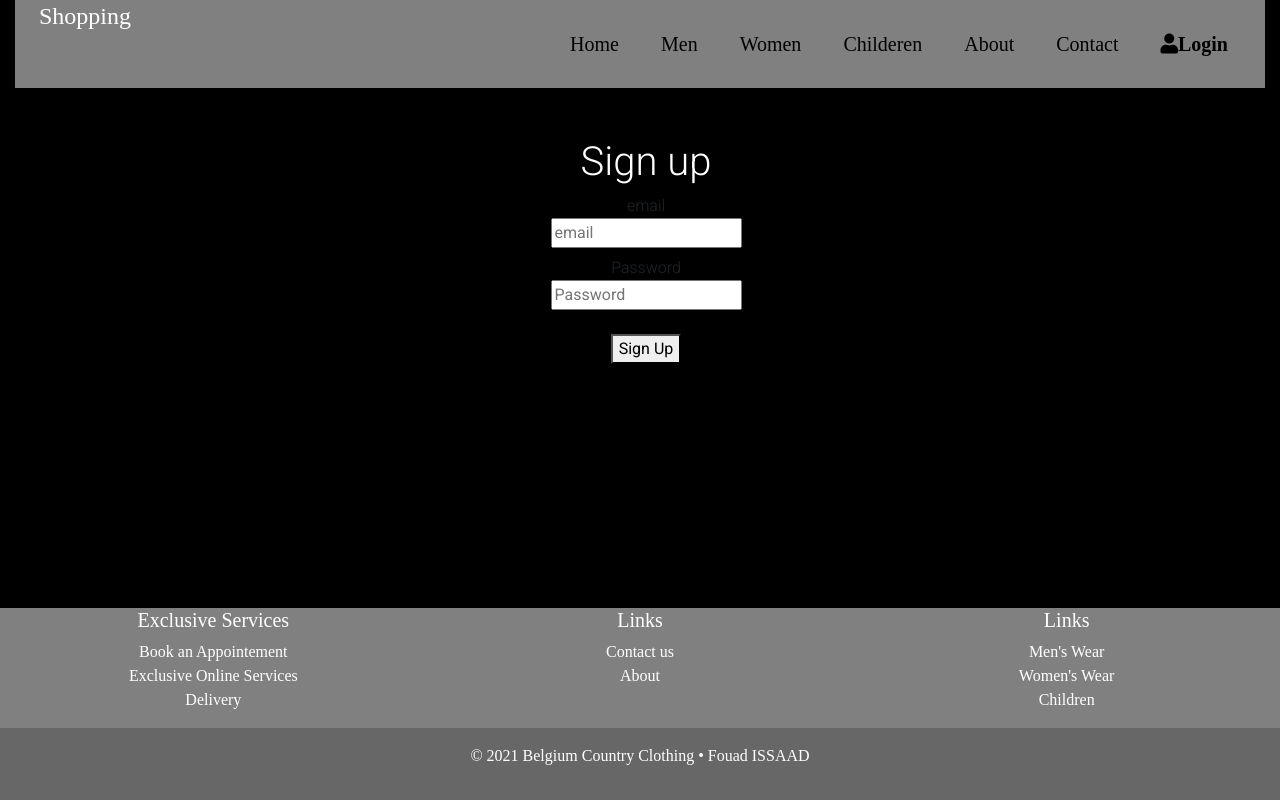
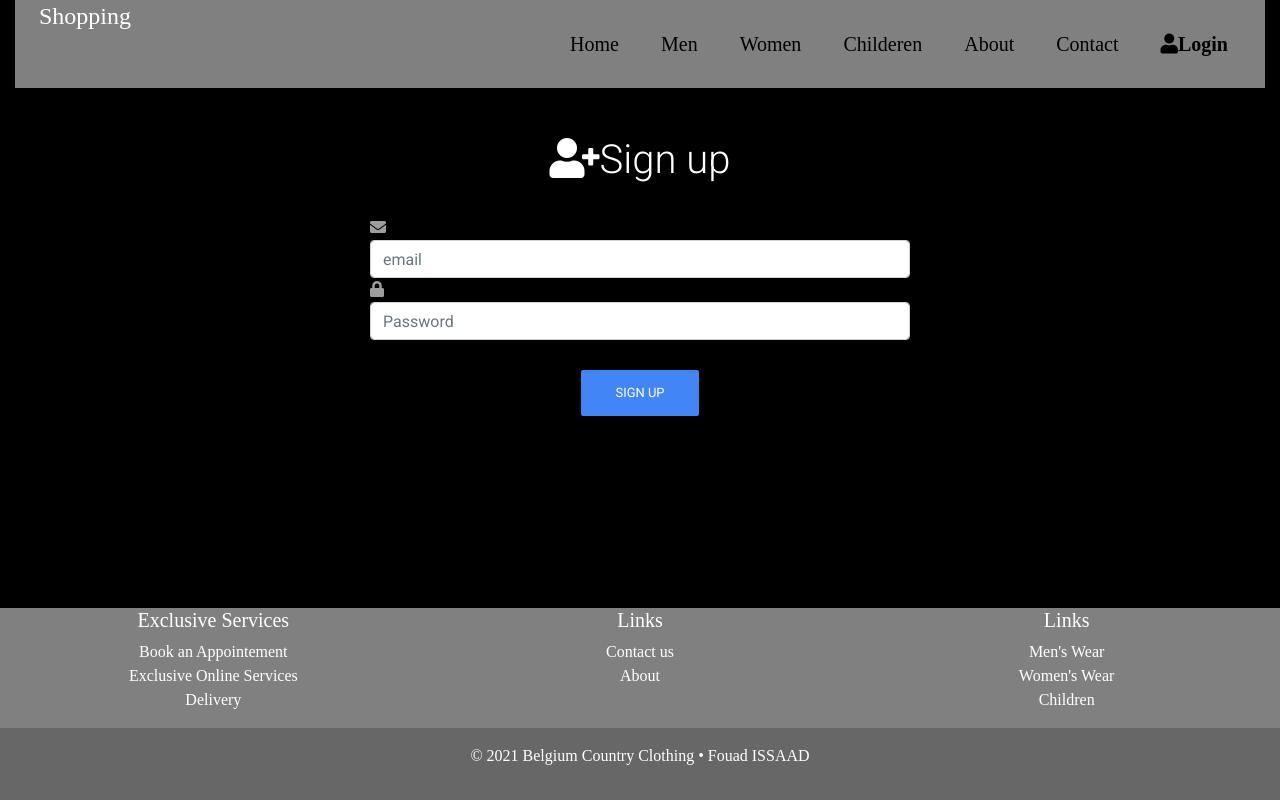
Before and after one commit to fouadissaad1/shoppingwebapps, a React (Create React App) app: page /Register in a window 1280 px wide. Built offline with nearby package versions, Linux system fonts and the light colour scheme.

Commit message:
change style register and type password

```diff
--- a/src/components/pages/Login/Login.js
+++ b/src/components/pages/Login/Login.js
@@ -2,7 +2,6 @@ import { MDBBtn, MDBCol, MDBContainer, MDBIcon, MDBInput, MDBRow } from "mdb-rea
 import { NavLink, useHistory } from "react-router-dom";
 import { useCallback, useState } from "react";
 import firebaseConfig from "../../../services/firestore";
-import { MDBLink } from "mdbreact";
 
 function Login() {
     const [message, setMessage] = useState('')
@@ -27,14 +26,13 @@ function Login() {
         },
         []
     );
-
     return (<MDBContainer>
             <br/><br/>
             <MDBRow>
                 <MDBCol md="3"/>
                 <MDBCol md="6">
                     <h1 className="text-center md-4">
-                        <MDBIcon icon="lock"/>
+                        <MDBIcon icon="f234"/>
                         Login</h1>
                     <br/>
                     <form onSubmit={handleLogin}>
@@ -44,13 +42,13 @@ function Login() {
                             <MDBInput label="type your email" type="email" name="email" placeholder="Email"
                                       onChange={(e) => setCookieFunction(e.target.value)}/>
                             <MDBIcon icon="lock"/>
-                            <MDBInput label="Type your password" name="password" placeholder="Password"/>
+                            <MDBInput label="Type your password" type="password" name="password"
+                                      placeholder="Password"/>
                             <br/>
                         </div>
                         <div className="text-center">
                             <MDBBtn type="submit">Login</MDBBtn>
                         </div>
-
                     </form>
                     <span style={{
                         fontWeight: 'bold',
@@ -70,12 +68,7 @@ function Login() {
                                      aria-current="page">Password</NavLink>
                         </p>
                     </div>
-
-
-
                 </MDBCol>
-
-
             </MDBRow>
             <MDBRow/>
         </MDBContainer>
--- a/src/components/pages/signup/Register.js
+++ b/src/components/pages/signup/Register.js
@@ -1,4 +1,4 @@
-import { MDBCol, MDBContainer, MDBRow } from "mdb-react-ui-kit";
+import { MDBBtn, MDBCol, MDBContainer, MDBIcon, MDBInput, MDBRow } from "mdb-react-ui-kit";
 import firebaseConfig from "../../../services/firestore";
 import { useHistory } from "react-router-dom";
 
@@ -25,23 +25,25 @@ function Register() {
         <MDBContainer>
             <br/><br/>
             <MDBRow>
-                <MDBCol size={4}/>
-                <MDBCol size={4}>
-                    <h1>Sign up</h1>
+                <MDBCol size="3"/>
+                <MDBCol size="6">
+                    <h1 className="text-center md-4">
+                        <MDBIcon icon="user-plus"/>
+                        Sign up</h1>
                     <form onSubmit={handleSubmit}>
-                        <label htmlFor="email">
-                            email <br/>
-                            <input name="email" type="email" placeholder={"email"} required/>
-                        </label>
-                        <label htmlFor="password">
-                            Password<br/>
-                            <input name="password" type={"Password"} placeholder={"Password"}/>
-                            <br/><br/>
-                            <button type={"submit"}>Sign Up</button>
-                        </label>
+                        <br/>
+                        <div className="grey-text">
+                            <MDBIcon icon="envelope"/>
+                            <MDBInput name="email" type="email" placeholder={"email"} required/>
+                            <MDBIcon icon="lock"/>
+                            <MDBInput name="password" type={"Password"} placeholder={"Password"} required/>
+                            <br/>
+                        </div>
+                        <div className="text-center">
+                            <MDBBtn type={"submit"}>Sign Up</MDBBtn>
+                        </div>
                     </form>
                 </MDBCol>
-                <MDBCol size={4}/>
             </MDBRow>
         </MDBContainer>
     )
```
